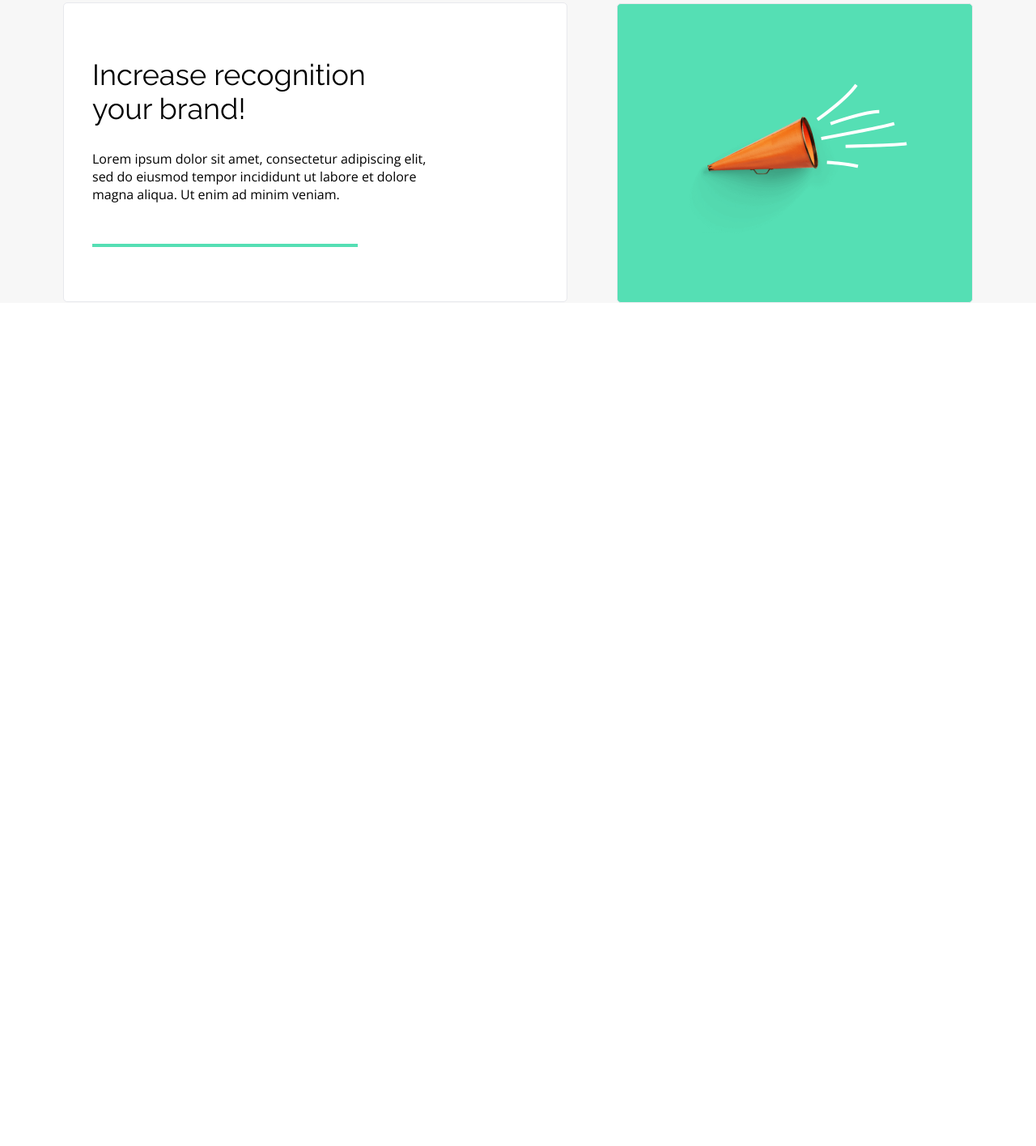
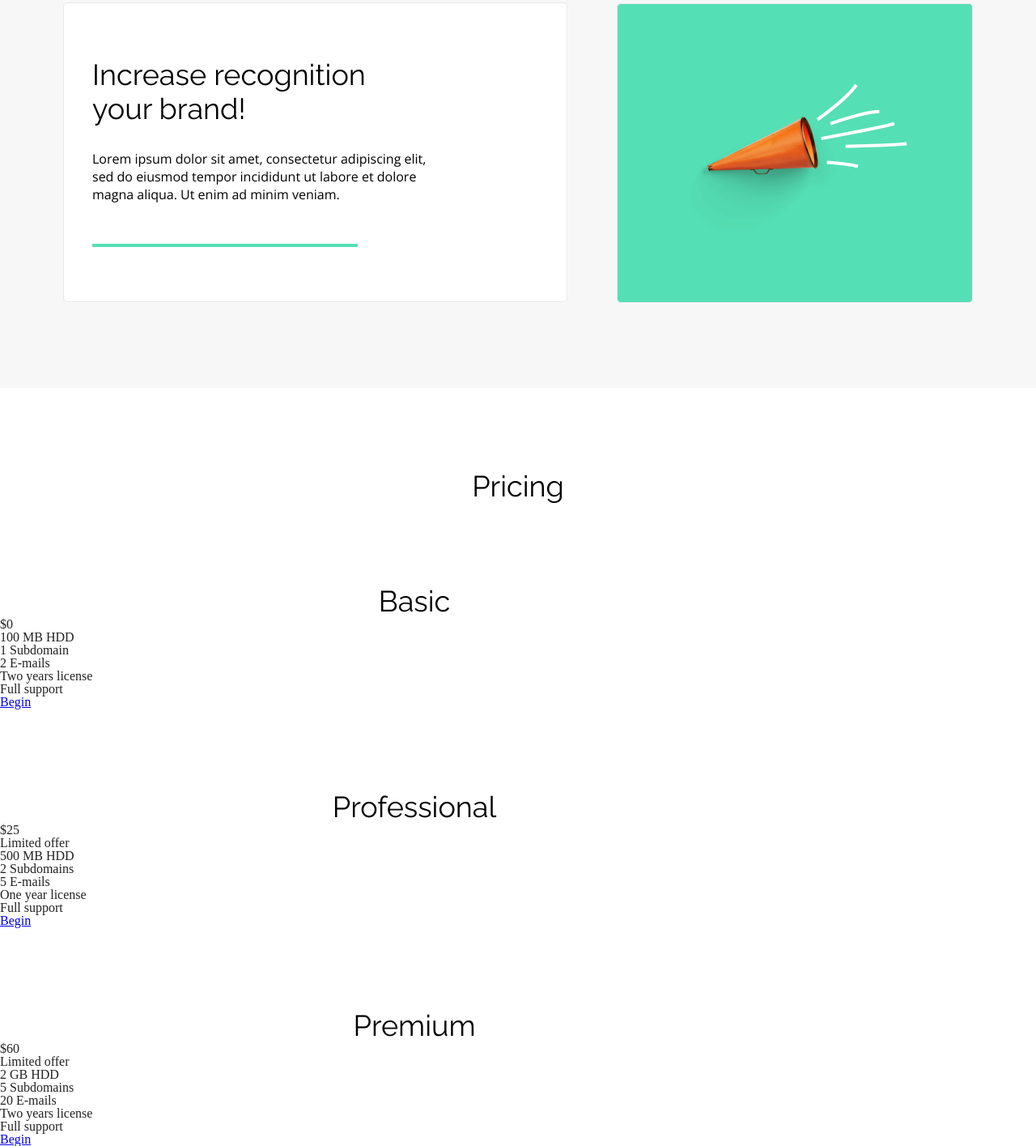
Before and after one commit to Kindziolek/BestShop, a plain HTML site: page index.html in a window 1280 px wide. Shown: the part 2291-3706 px from the top of the page at 81% size. Before the commit the page ends 2665 px from the top, so only its background shows below. Drawn offline with nearby package versions, Linux system fonts and the light colour scheme.

Commit message:
Kod HTML do seckcji Pricing

```diff
--- a/Styles/style.css
+++ b/Styles/style.css
@@ -300,6 +300,7 @@
     display: flex;
     justify-content: space-between;
     width: 1124px;
+    margin-bottom: 105px;
 }
 
 .benefits_content {
@@ -455,3 +456,23 @@
 .third_line {
     border-color: #55DFB4;
 }
+
+.section_price {
+    background-color: #FFFFFF;
+    width: 100%;
+}
+
+.headline_pricing {
+    text-align: center;
+    font-size: 36px;
+    line-height: 42px;
+    font-family: Raleway;
+    letter-spacing: 0px;
+    color: #000000;
+    height: 42px;
+    margin-top: 100px;
+}
+
+.pricing_container {
+    max-width: 80%;
+}
--- a/index.html
+++ b/index.html
@@ -84,13 +84,61 @@
                 <span class="benefit_line third_line"></span>
             </div>
             </div>
-
         </div>
-
-            <span class="benefit_third_photo"></span>
-
+            <span class="benefit_third_photo"></span
         </div>
     </section>
 
+
+
+    <section class="section_pricing">
+
+        <h2 class="headline_pricing">Pricing</h2>
+
+        <div class="pricing_container">
+
+            <div class="pricing_box pricing_basic">
+                <h3 class="headline_pricing">Basic</h3>
+                <p class="price_pakiet pakiet_basic">$0</p>
+                <ul class="pricing_list">
+                    <li class="pricing_element pricing_yes">100 MB HDD</li>
+                    <li class="pricing_element pricing_yes">1 Subdomain</li>
+                    <li class="pricing_element pricing_yes">2 E-mails</li>
+                    <li class="pricing_element pricing_not">Two years license</li>
+                    <li class="pricing_element pricing_not">Full support</li>
+                </ul>
+                <a href="#" class="btn">Begin</a>
+            </div>
+
+            <div class="pricing_box pricing_professional">
+                <h3 class="headline_pricing">Professional</h3>
+                <p class="price_pakiet pakiet_basic">$25</p>
+                <p class="limited_info">Limited offer</p>
+                <ul class="pricing_list">
+                    <li class="pricing_element pricing_yes">500 MB HDD</li>
+                    <li class="pricing_element pricing_yes">2 Subdomains</li>
+                    <li class="pricing_element pricing_yes">5 E-mails</li>
+                    <li class="pricing_element pricing_yes">One year license</li>
+                    <li class="pricing_element pricing_not">Full support</li>
+                </ul>
+                <a href="#" class="btn">Begin</a>
+            </div>
+
+            <div class="pricing_box pricing_premium">
+                <h3 class="headline_pricing">Premium</h3>
+                <p class="price_pakiet pakiet_basic">$60</p>
+                <p class="limited_info">Limited offer</p>
+                <ul class="pricing_list">
+                    <li class="pricing_element pricing_yes">2 GB HDD</li>
+                    <li class="pricing_element pricing_yes">5 Subdomains</li>
+                    <li class="pricing_element pricing_yes">20 E-mails</li>
+                    <li class="pricing_element pricing_yes">Two years license</li>
+                    <li class="pricing_element pricing_yes">Full support</li>
+                </ul>
+                <a href="#" class="btn">Begin</a>
+            </div>
+        </div>
+
+    </section>
 </body>
 </html>
```
